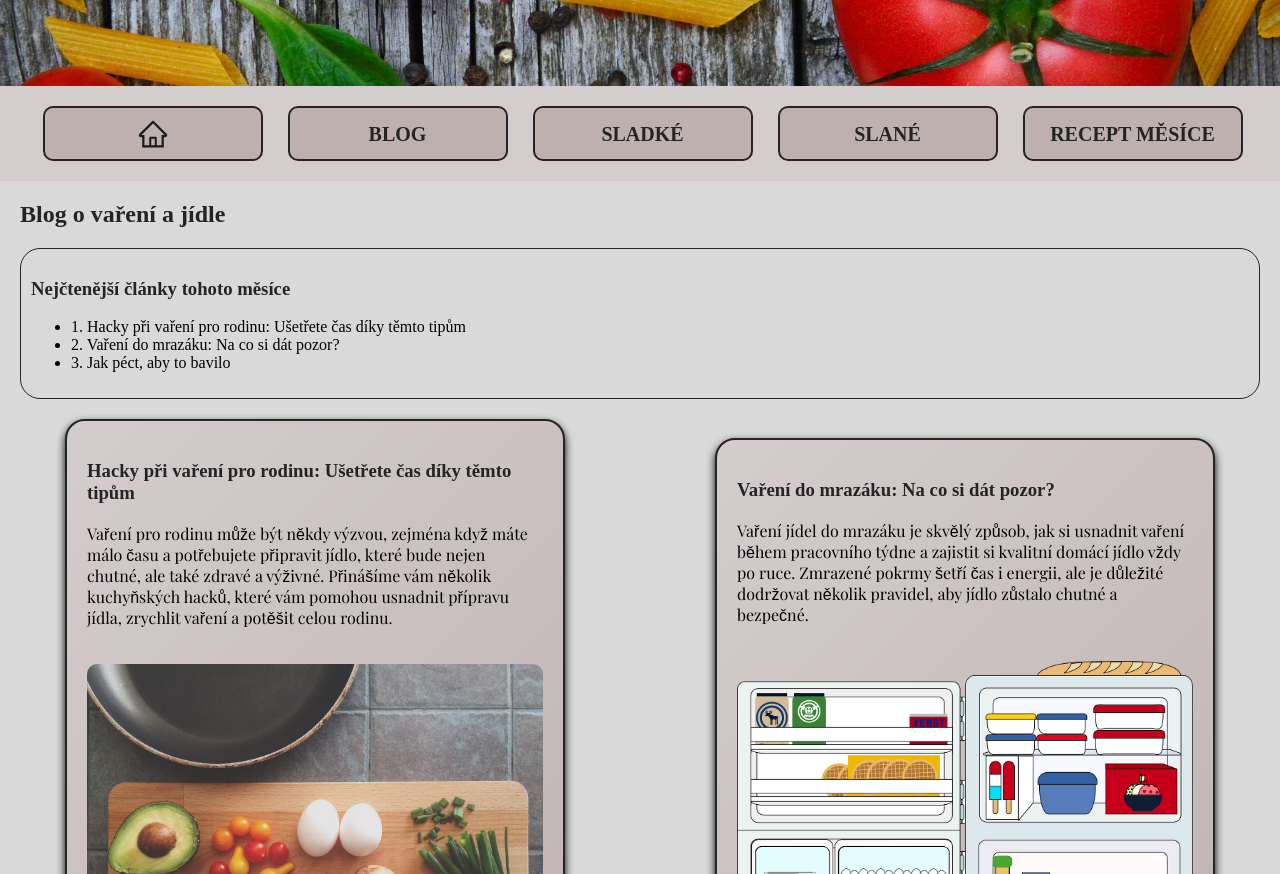
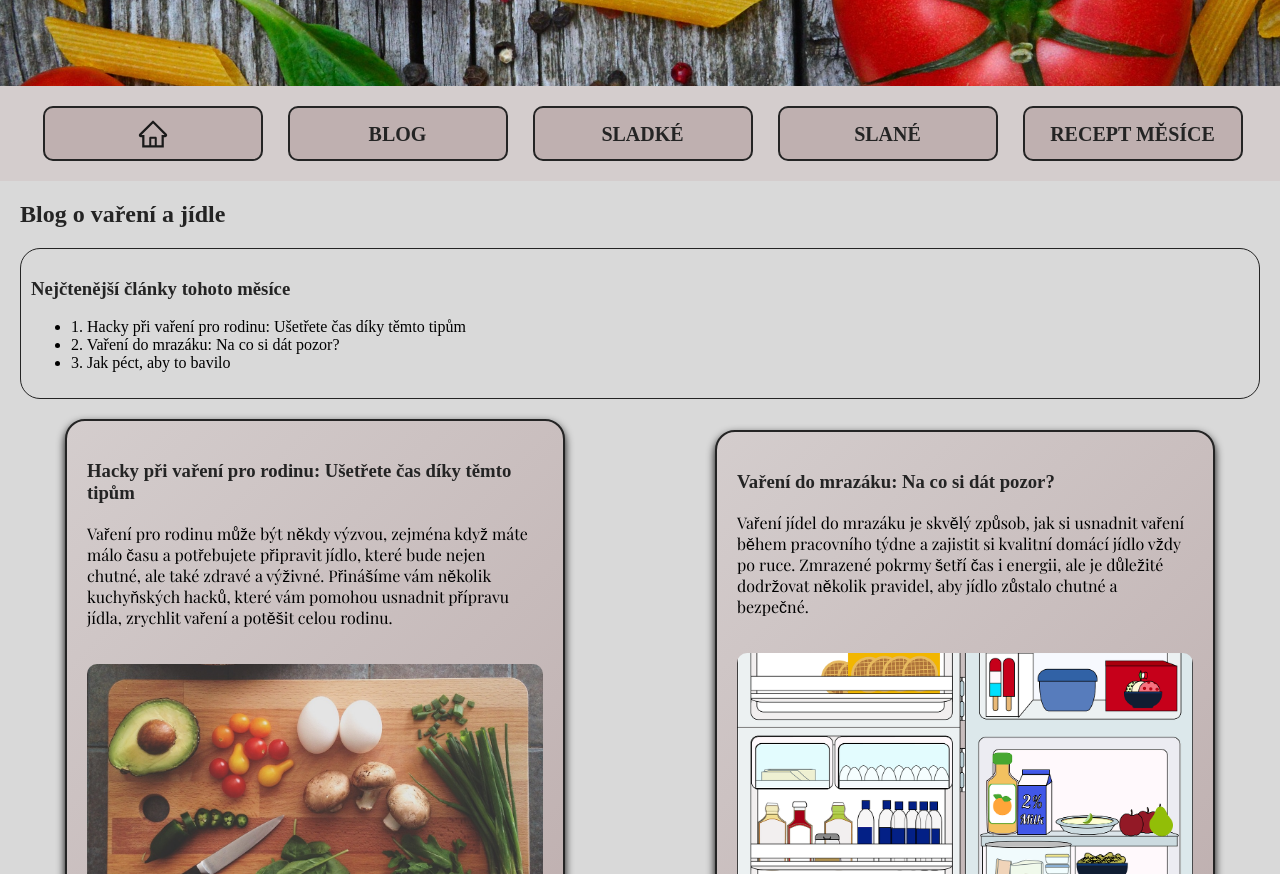
Before and after one commit to Jitamik/zaverecny_projekt, an Eleventy site: page blog.html in a window 1280 px wide. Shown: the part 426-1300 px from the top of the page. Built offline with nearby package versions, Linux system fonts and the light colour scheme; Eleventy itself is replaced by a stand-in of ours; files that its build step writes are made by us from their sources.

Commit message:
uprava foto

```diff
--- a/style.scss
+++ b/style.scss
@@ -356,7 +356,7 @@ body {
 
     .foto_karta {
         width: 100%; /* Obrázek zůstane v kartě */
-        height: auto; /* Pevná výška pro konzistentní vzhled */
+        height: 250px; /* Pevná výška pro konzistentní vzhled */
         object-fit: cover;
     }
     .text-karta {
```
Also changed, not shown: css/style.css, 1 other file.
